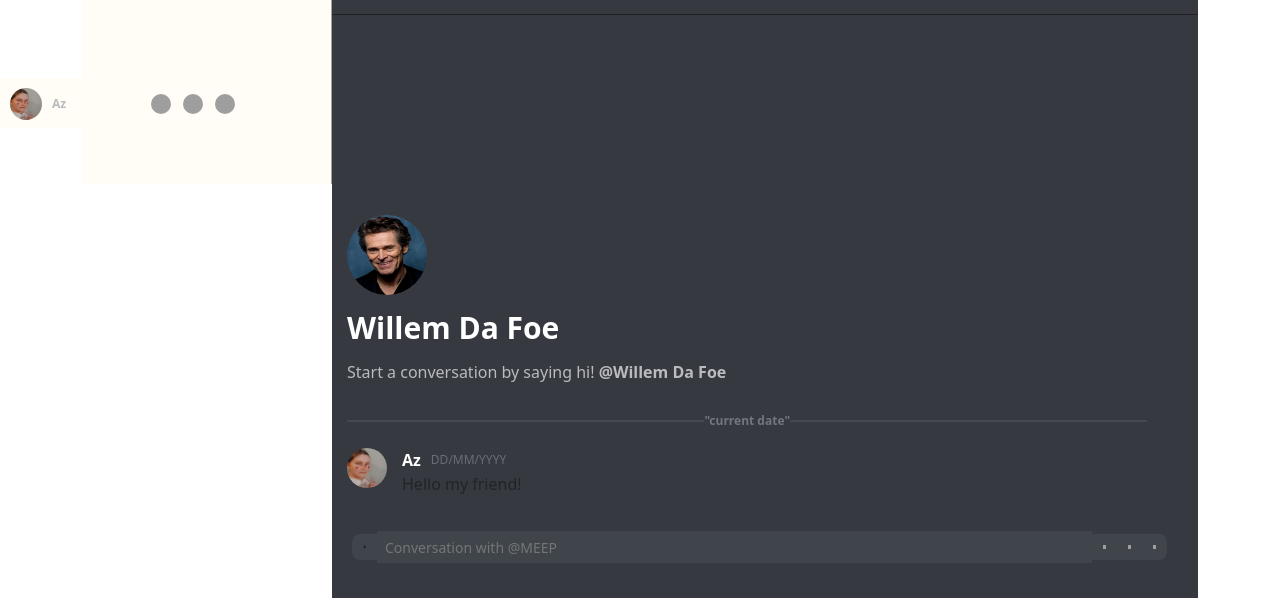
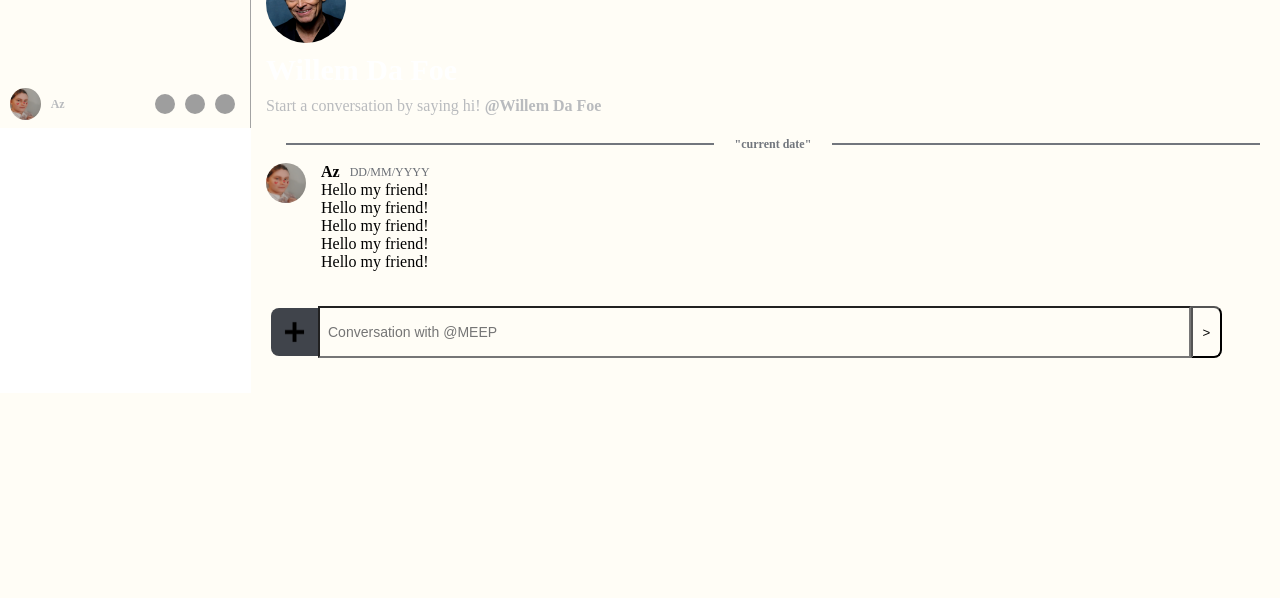
Before and after one commit to AzrealWenttoMarket/AccordChatApp, a Flask app: page / in a window 1280 px wide. Shown: the part 672-1270 px from the top of the page. After the commit the page ends 1030 px from the top, so only its background shows below. Run offline with Flask 2, Linux system fonts and the light colour scheme; some libraries are stand-ins or nearby versions; grey boxes are pictures that could not be loaded.

Commit message:
Add files via upload

```diff
--- a/static/styles.css
+++ b/static/styles.css
@@ -295,13 +295,13 @@
 /* CONTENT */
 .content{
     flex: 1;
-    background-color:#36393F;
+    background-color:#FFFDF6;
     display: flex;
     flex-direction: column;
     justify-content: flex-end;
 
     padding-left: 15px;
-    padding-top: 200px;
+    padding-top: 300px;
 
     margin-bottom: 0px;
 }
@@ -382,7 +382,7 @@
 #name-date-message :first-child{
     padding-right: 10px;
 
-    color: #fff;
+    color: black;
     font-weight: bold;
 }
 
@@ -416,6 +416,12 @@
     background-color: #40444B;
 }
 
+#send-message button{
+    height: 52px;
+    width: 3%;
+    background-color: #FFFDF6;
+}
+
 #send-message :first-child{
     border-top-left-radius: 8px;
     border-bottom-left-radius: 8px;
@@ -431,8 +437,7 @@
     height: 32px;
     width: 85%;
     padding: 8px;
-    background-color: #40444B;
-    border: none;
+    background-color: #FFFDF6;
 }
 
 #send-message input::placeholder{
--- a/templates/index.html
+++ b/templates/index.html
@@ -65,9 +65,26 @@
         <div id="main">
             <div class="top-bar">
                 <div id="conversationBar">
-                    <img src="./" alt="">
+                    <img src="./" alt="icon">
                     <a href=""> MEEP</a>
-                    <img src="./" alt="">
+                    <img src="./" alt="icon">
+                    {% if session["user_id"] %}
+                    <li class="nav-item active">
+                        <a class="nav-link" href="/dashboard">Dashboard</a>
+                    </li>
+                {% endif %}
+                {% if session["user_id"] %}
+                    <li class="nav-item active">
+                        <a class="nav-link" href="/logout">Logout</a>
+                    </li>
+                {% endif %}
+              </ul>
+              {% if not session["user_id"] %}
+                <span class="navbar-text">
+                    <a href="/register">Register</a>
+                    <a href="/login">Login</a>
+                </span>
+              {% endif %}
                 </div>
             </div>
 
@@ -96,16 +113,25 @@
                         </div>
                         <div id="message-sent">
                             <a>Hello my friend!</a>
+                            <br>
+                            <a>Hello my friend!</a>
+                            <br>
+                            <a>Hello my friend!</a>
+                            <br>
+                            <a>Hello my friend!</a>
+                            <br>
+                            <a>Hello my friend!</a>
                         </div>
                     </div>
                 </div>
 
                <div id="send-message">
                    <img src="../static/assets/plus-256x256.png" alt="">
-                   <input type="text" placeholder="Conversation with @MEEP">
+                   <input type="text" id="message" placeholder="Conversation with @MEEP">
+                   <button type="submit" id="sendMessageButton">></button>
+                   <!--<img src="./" alt="">
                    <img src="./" alt="">
-                   <img src="./" alt="">
-                   <img src="./" alt="">
+                   <img src="./" alt="">-->
 
                </div>
             </div>
--- a/templates/layout.html
+++ b/templates/layout.html
@@ -2,45 +2,16 @@
 <html>
     <head>
         <meta charset="UTF-8">
-        <link href="https://cdn.jsdelivr.net/npm/bootstrap@5.2.0-beta1/dist/css/bootstrap.min.css" rel="stylesheet" integrity="sha384-0evHe/X+R7YkIZDRvuzKMRqM+OrBnVFBL6DOitfPri4tjfHxaWutUpFmBp4vmVor" crossorigin="anonymous">
+        <!--<link href="https://cdn.jsdelivr.net/npm/bootstrap@5.2.0-beta1/dist/css/bootstrap.min.css" rel="stylesheet" integrity="sha384-0evHe/X+R7YkIZDRvuzKMRqM+OrBnVFBL6DOitfPri4tjfHxaWutUpFmBp4vmVor" crossorigin="anonymous">-->
         <script src="//cdnjs.cloudflare.com/ajax/libs/socket.io/4.5.0/socket.io.js"></script>
         <script src="https://ajax.googleapis.com/ajax/libs/jquery/3.5.1/jquery.min.js"></script>
         <script src="https://cdn.jsdelivr.net/npm/popper.js@1.16.0/dist/umd/popper.min.js" integrity="sha384-Q6E9RHvbIyZFJoft+2mJbHaEWldlvI9IOYy5n3zV9zzTtmI3UksdQRVvoxMfooAo" crossorigin="anonymous"></script>
+        <script src="/static/message.js"></script>
         <link rel="stylesheet" href="{{ url_for('static', filename='styles.css') }}">
         <!--<link rel="stylesheet" href="{{ url_for('static', filename='responsive.css') }}">-->
         <title>{% block title %}{% endblock %}</title>
     </head>
     <body>
-        <nav class="navbar navbar-expand-lg navbar-light bg-light">
-            <a class="navbar-brand" href="/">Accord - Chatroom App</a>
-            <button class="navbar-toggler" type="button" data-toggle="collapse" data-target="#navbarSupportedContent" aria-controls="navbarSupportedContent" aria-expanded="false" aria-label="Toggle navigation">
-              <span class="navbar-toggler-icon"></span>
-            </button>
-
-            <div class="collapse navbar-collapse" id="navbarSupportedContent">
-              <ul class="navbar-nav mr-auto">
-                <li class="nav-item active">
-                  <a class="nav-link" href="/">We are in Accordance<span class="sr-only"></span></a>
-                </li>
-                {% if session["user_id"] %}
-                    <li class="nav-item active">
-                        <a class="nav-link" href="/dashboard">Dashboard</a>
-                    </li>
-                {% endif %}
-                {% if session["user_id"] %}
-                    <li class="nav-item active">
-                        <a class="nav-link" href="/logout">Logout</a>
-                    </li>
-                {% endif %}
-              </ul>
-              {% if not session["user_id"] %}
-                <span class="navbar-text">
-                    <a href="/register">Register</a>
-                    <a href="/login">Login</a>
-                </span>
-              {% endif %}
-            </div>
-        </nav>
         {% block main %}{% endblock %}
     </body>
 </html>
```
